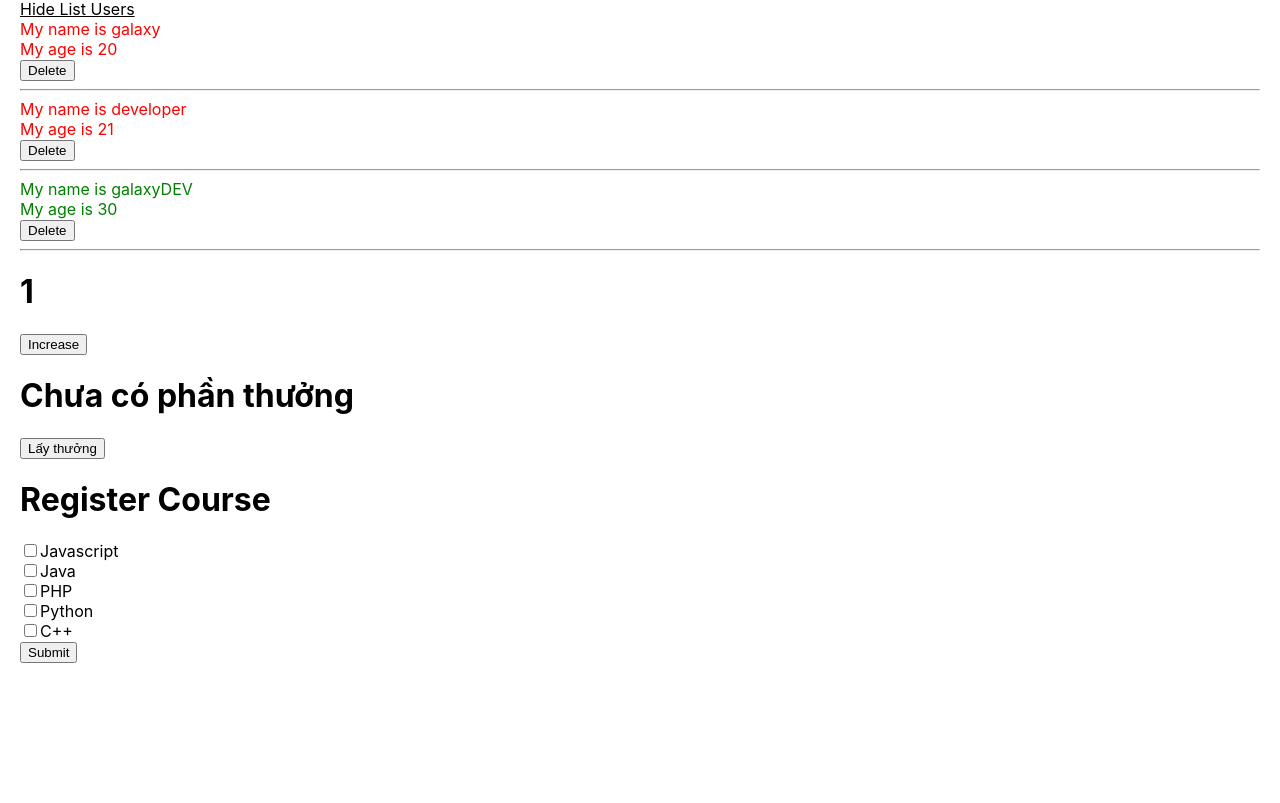
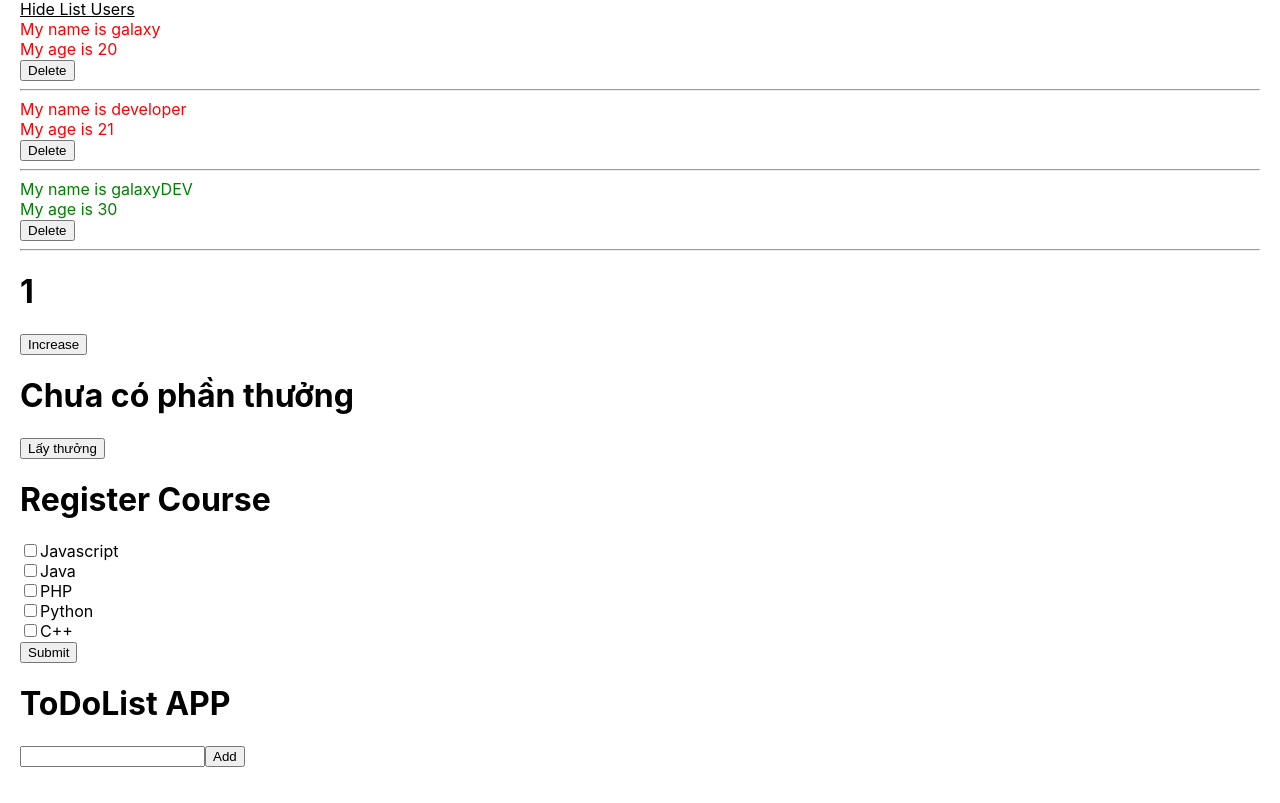
Before and after one commit to buianhtai1205/STUDY-react_app, a React (Create React App) app: page / in a window 1280 px wide. Shown: the part 287-1090 px from the top of the page. Before the commit the page ends 970 px from the top, so only its background shows below. Built offline with nearby package versions, Linux system fonts and the light colour scheme.

Commit message:
exercise todolist app

```diff
--- a/src/App.js
+++ b/src/App.js
@@ -5,6 +5,7 @@ import React from "react";
 import Counter from "./components/Counter";
 import RandomGift from "./components/RandomGift";
 import RegisterCourse from "./components/RegisterCourse";
+import ToDoList from "./components/ToDoList";
 
 class App extends React.Component {
 
@@ -15,6 +16,7 @@ class App extends React.Component {
 				<Counter></Counter>
 				<RandomGift></RandomGift>
 				<RegisterCourse></RegisterCourse>
+				<ToDoList></ToDoList>
 			</div>
 		);
 	}
--- /dev/null
+++ b/src/components/ToDoList.js
@@ -0,0 +1,65 @@
+import { useState } from "react";
+
+
+const ToDoList = () => {
+    const [job, setJob] = useState();
+    const [jobs, setJobs] = useState(() => {
+        const storageJobs = JSON.parse(localStorage.getItem('jobs')) ?? []
+
+        return storageJobs;
+    });
+
+    const handleSubmitAddJob = () => {
+        setJobs( prev => {
+            const newJobs = [...prev, job];
+
+            // save to localStorage
+            const jsonJobs = JSON.stringify(newJobs)
+            localStorage.setItem('jobs', jsonJobs)
+
+            return newJobs;
+        });
+        setJob('');
+    }
+
+    const handleDeleteJob = (item) => {
+        setJobs( prev => {
+            console.log(item)
+            const newJobs = prev.filter(job => job !== item);
+
+            // save to localStorage
+            if(newJobs.length !== 0) {
+                console.log(newJobs)
+                const jsonJobs = JSON.stringify(newJobs)
+                localStorage.setItem('jobs', jsonJobs)
+            } else {
+                localStorage.removeItem('jobs')
+            }
+
+            return newJobs;
+        });
+    }
+
+    return (
+        <div>
+            <h1>ToDoList APP</h1>
+            <input
+                type="text"
+                onChange={ (event) => setJob(event.target.value)}
+                value={ job }
+            />
+            <button onClick={ handleSubmitAddJob }>Add</button>
+
+            <ul>
+            { jobs.map( (item, index) => (
+                <li key={ index }>
+                    { item }
+                    <button onClick={ () => handleDeleteJob(item) }>Xong</button>
+                </li>
+            ))}
+            </ul>
+        </div>
+    )
+}
+
+export default ToDoList;
```
